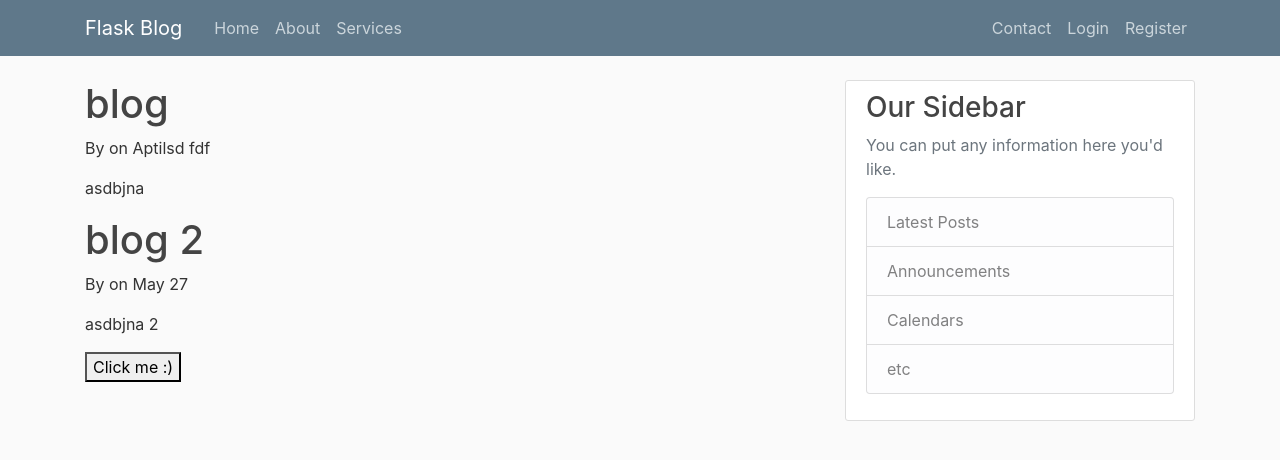
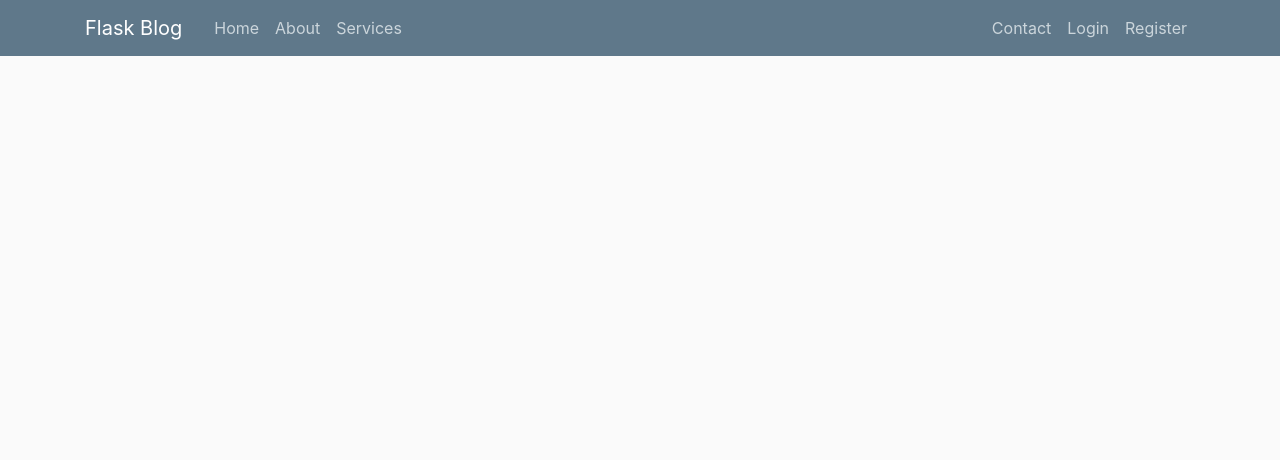
Before and after one commit to ankitkrjha/flask_AWS, a Flask app: page / in a window 1280 px wide. Shown: the top 460 px of the page. Run offline with Flask 2, Linux system fonts and the light colour scheme; some libraries are stand-ins or nearby versions.

Commit message:
took out the sidebar

```diff
--- a/templates/layout.html
+++ b/templates/layout.html
@@ -40,26 +40,26 @@
           </nav>
         </header>
 
-    <main role="main" class="container">
-      <div class="row">
-        <div class="col-md-8">
-          {% block content %}{% endblock %}
-        </div>
-        <div class="col-md-4">
-          <div class="content-section">
-            <h3>Our Sidebar</h3>
-            <p class='text-muted'>You can put any information here you'd like.
-              <ul class="list-group">
-                <li class="list-group-item list-group-item-light">Latest Posts</li>
-                <li class="list-group-item list-group-item-light">Announcements</li>
-                <li class="list-group-item list-group-item-light">Calendars</li>
-                <li class="list-group-item list-group-item-light">etc</li>
-              </ul>
-            </p>
-          </div>
-        </div>
-      </div>
-    </main>
+<!--    <main role="main" class="container">-->
+<!--      <div class="row">-->
+<!--        <div class="col-md-8">-->
+<!--          {% block content %}{% endblock %}-->
+<!--        </div>-->
+<!--        <div class="col-md-4">-->
+<!--          <div class="content-section">-->
+<!--            <h3>Our Sidebar</h3>-->
+<!--            <p class='text-muted'>You can put any information here you'd like.-->
+<!--              <ul class="list-group">-->
+<!--                <li class="list-group-item list-group-item-light">Latest Posts</li>-->
+<!--                <li class="list-group-item list-group-item-light">Announcements</li>-->
+<!--                <li class="list-group-item list-group-item-light">Calendars</li>-->
+<!--                <li class="list-group-item list-group-item-light">etc</li>-->
+<!--              </ul>-->
+<!--            </p>-->
+<!--          </div>-->
+<!--        </div>-->
+<!--      </div>-->
+<!--    </main>-->
 
 
     <script src="https://code.jquery.com/jquery-3.3.1.slim.min.js" integrity="sha384-q8i/X+965DzO0rT7abK41JStQIAqVgRVzpbzo5smXKp4YfRvH+8abtTE1Pi6jizo" crossorigin="anonymous"></script>
```
